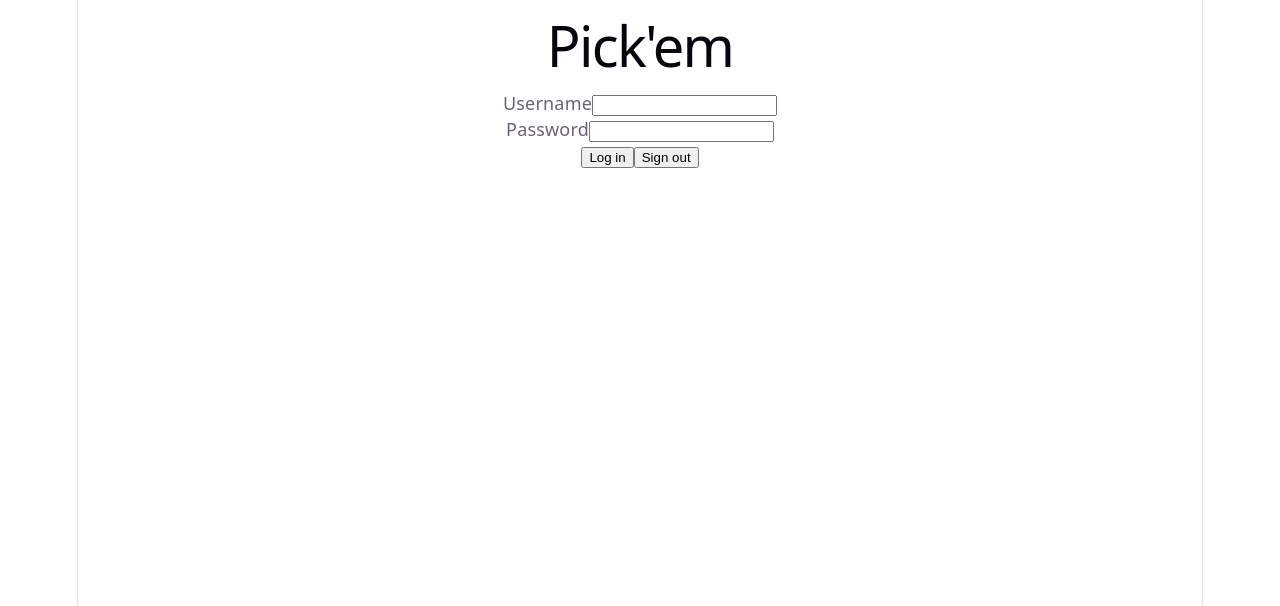
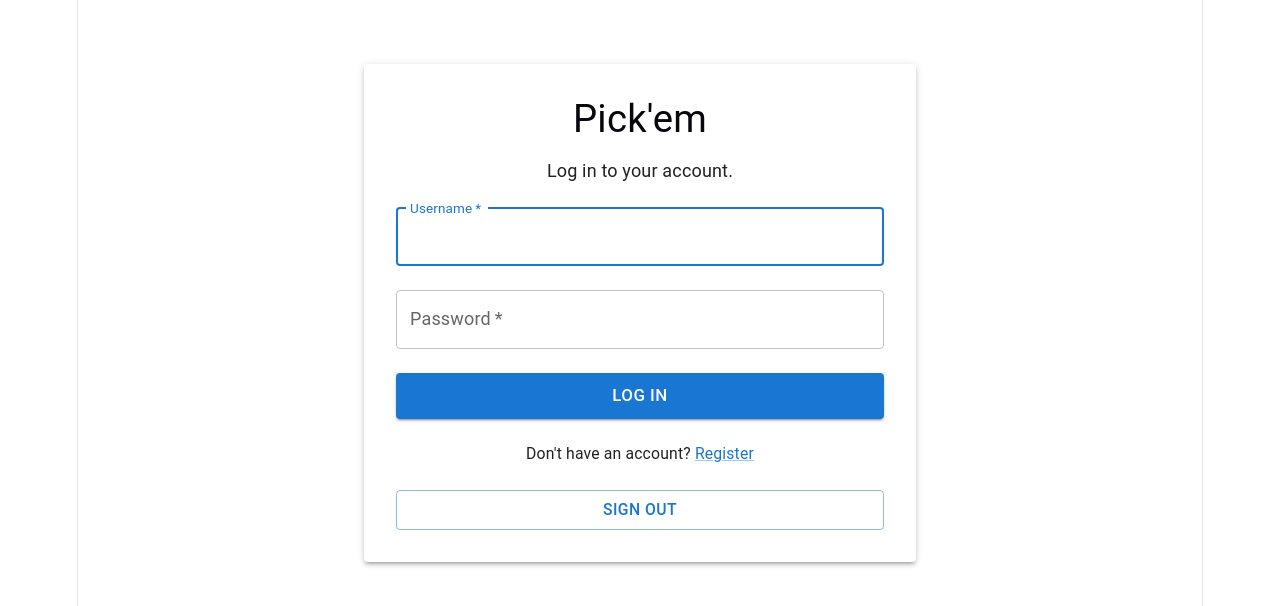
Before and after one commit to loew-tech/pick_em_2-web, a React (Vite) app: page /login in a window 1280 px wide. Shown: the top 606 px of the page. Built offline with nearby package versions, Linux system fonts and the light colour scheme; no server answers; what aws-amplify would draw is missing.

Commit message:
refactored login page using Material UI

```diff
--- a/src/pages/login.tsx
+++ b/src/pages/login.tsx
@@ -1,10 +1,23 @@
-"use client";
-
 import { useState } from "react";
 import { signIn, signOut } from "aws-amplify/auth";
+import { useNavigate } from "react-router-dom";
+import {
+  Alert,
+  Box,
+  Button,
+  Container,
+  Link,
+  Paper,
+  Stack,
+  TextField,
+  Typography,
+} from "@mui/material";
+
 import { getCategories } from "../api/client";
 
 export default function LoginPage() {
+  const navigate = useNavigate();
+
   const [username, setUsername] = useState("");
   const [password, setPassword] = useState("");
   const [error, setError] = useState("");
@@ -13,19 +26,16 @@ export default function LoginPage() {
     event.preventDefault();
     setError("");
 
-    // TODO: remove debug print
-    console.log({ username, password });
-
     try {
       const result = await signIn({
         username,
         password,
       });
 
-      // @TODO: remove debug print
+      // TODO: remove debug print
       console.log("sign-in-result", result);
 
-      // @TODO: remove test code
+      // TODO: remove test code
       const categories = await getCategories();
       console.log(categories);
     } catch (err) {
@@ -39,41 +49,73 @@ export default function LoginPage() {
   };
 
   return (
-    <main>
-      <h1>Pick&apos;em</h1>
+    <Box component="main">
+      <Container maxWidth="sm">
+        <Paper elevation={3} sx={{ mt: 8, p: 4 }}>
+          <Stack spacing={3}>
+            <Box>
+              <Typography variant="h4" component="h1" gutterBottom>
+                Pick&apos;em
+              </Typography>
 
-      <form onSubmit={handleSubmit}>
-        <div>
-          <label htmlFor="username">Username</label>
-          <input
-            id="username"
-            type="text"
+              <Typography color="text.secondary">
+                Log in to your account.
+              </Typography>
+            </Box>
+
+            {error && <Alert severity="error">{error}</Alert>}
+
+            <Box component="form" onSubmit={handleSubmit}>
+              <Stack spacing={3}>
+                <TextField
+                  label="Username"
                   value={username}
                   onChange={(event) => setUsername(event.target.value)}
                   required
+                  fullWidth
+                  autoComplete="username"
+                  autoFocus
                 />
-        </div>
 
-        <div>
-          <label htmlFor="password">Password</label>
-          <input
-            id="password"
+                <TextField
+                  label="Password"
                   type="password"
                   value={password}
                   onChange={(event) => setPassword(event.target.value)}
                   required
+                  fullWidth
+                  autoComplete="current-password"
                 />
-        </div>
 
-        {error && <p>{error}</p>}
+                <Button
+                  type="submit"
+                  variant="contained"
+                  size="large"
+                  fullWidth
+                >
+                  Log In
+                </Button>
+              </Stack>
+            </Box>
 
-        <button type="submit">Log in</button>
+            <Typography variant="body2" sx={{ textAlign: "center" }}>
+              Don&apos;t have an account?{" "}
+              <Link
+                component="button"
+                type="button"
+                onClick={() => navigate("/register")}
+              >
+                Register
+              </Link>
+            </Typography>
 
-        {/* @TODO: move this out once testing and auth work is done  */}
-        <button type="button" onClick={handleSignOut}>
-          Sign out
-        </button>
-      </form>
-    </main>
+            {/* TODO: remove once testing and auth work is done */}
+            <Button type="button" variant="outlined" onClick={handleSignOut}>
+              Sign Out
+            </Button>
+          </Stack>
+        </Paper>
+      </Container>
+    </Box>
   );
 }
```
Lines whose indentation alone changed are shown as unchanged.
